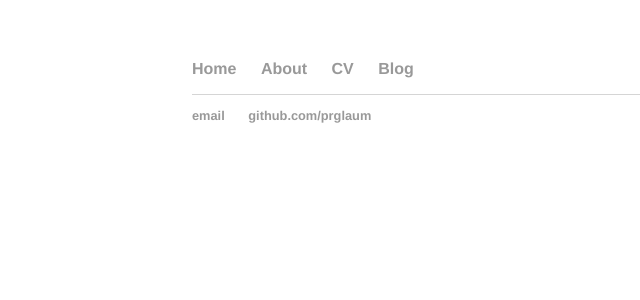
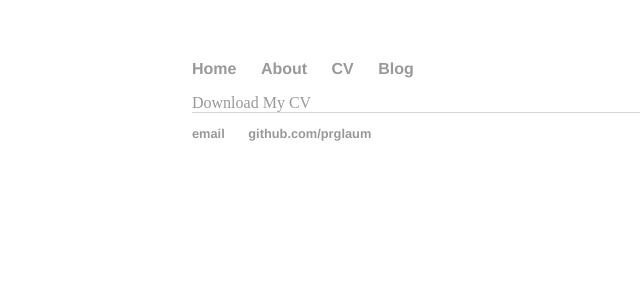
Before and after one commit to prglaum/prglaum.github.io, a Jekyll site: the page built from cv/index.html, in a window 1280 px wide. Shown: the top 300 px of the page, without its empty margins (0-640 px from the left). Built offline with Jekyll 4.4.1, drawn with Linux system fonts in a browser that asks for light colours.

Commit message:
Update index.html

```diff
--- a/cv/index.html
+++ b/cv/index.html
@@ -2,3 +2,5 @@
 layout: default
 title: Paul CV
 ---
+
+<a href="{{site.url}}/docs/Glaum-CV-2021new.pdf" download>Download My CV</a>
```
